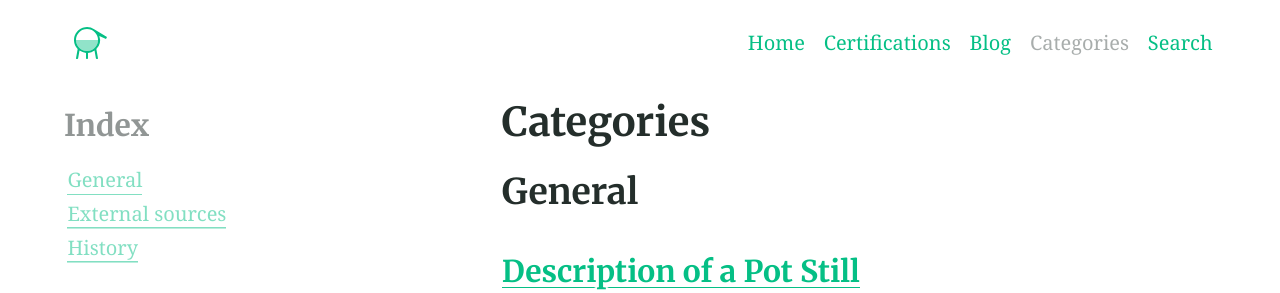
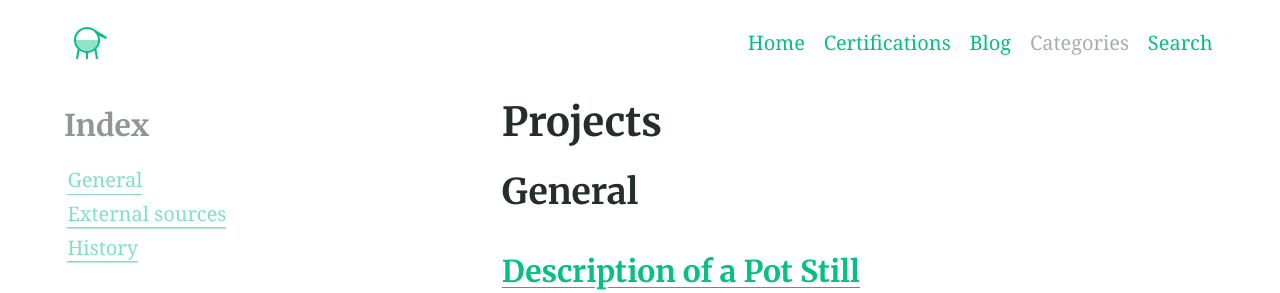
Before and after one commit to Supriyoiiest/supriyoiiest.github.io, a Jekyll site: the page built from categories.md, in a window 1280 px wide. Shown: the top 293 px of the page. Built offline with Jekyll 4.4.1, drawn with Linux system fonts in a browser that asks for light colours.

Commit message:
Update categories.md

```diff
--- a/categories.md
+++ b/categories.md
@@ -1,6 +1,6 @@
 ---
-title: Categories
+title: Projects
 layout: categories
-excerpt: "Category index"
+excerpt: "Here are some of my projects :: "
 aside: true
 ---
```
